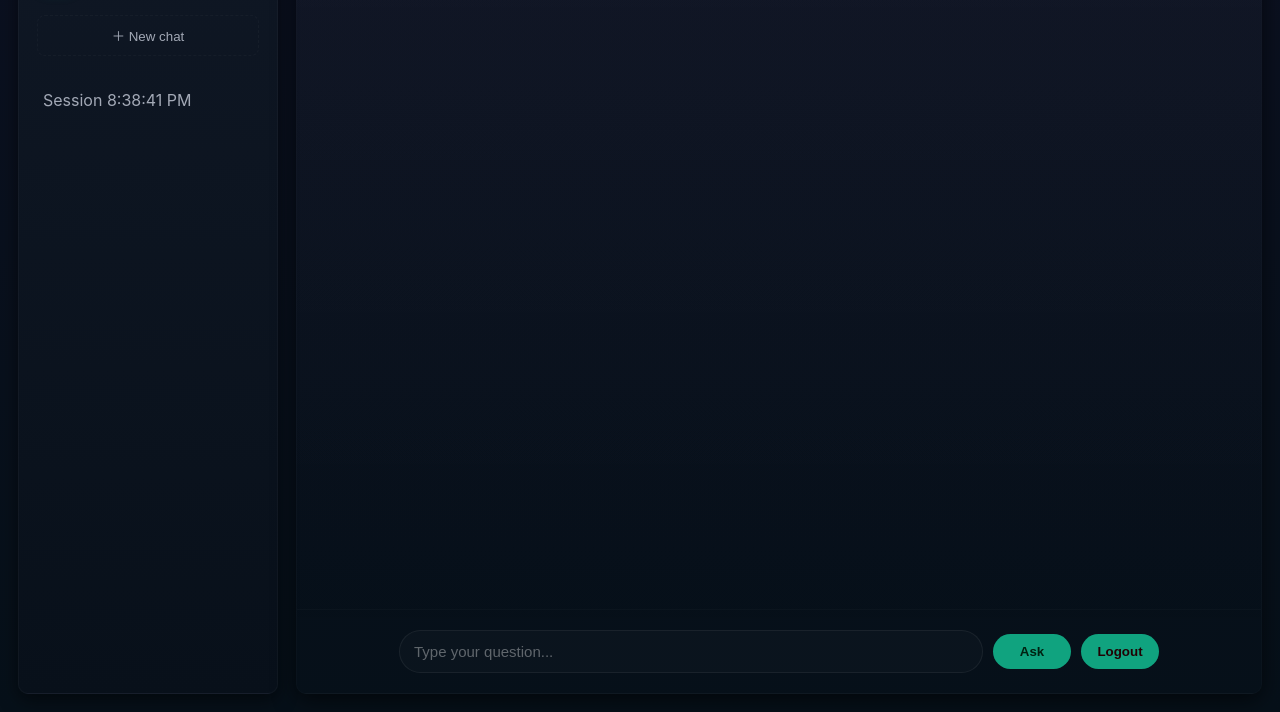
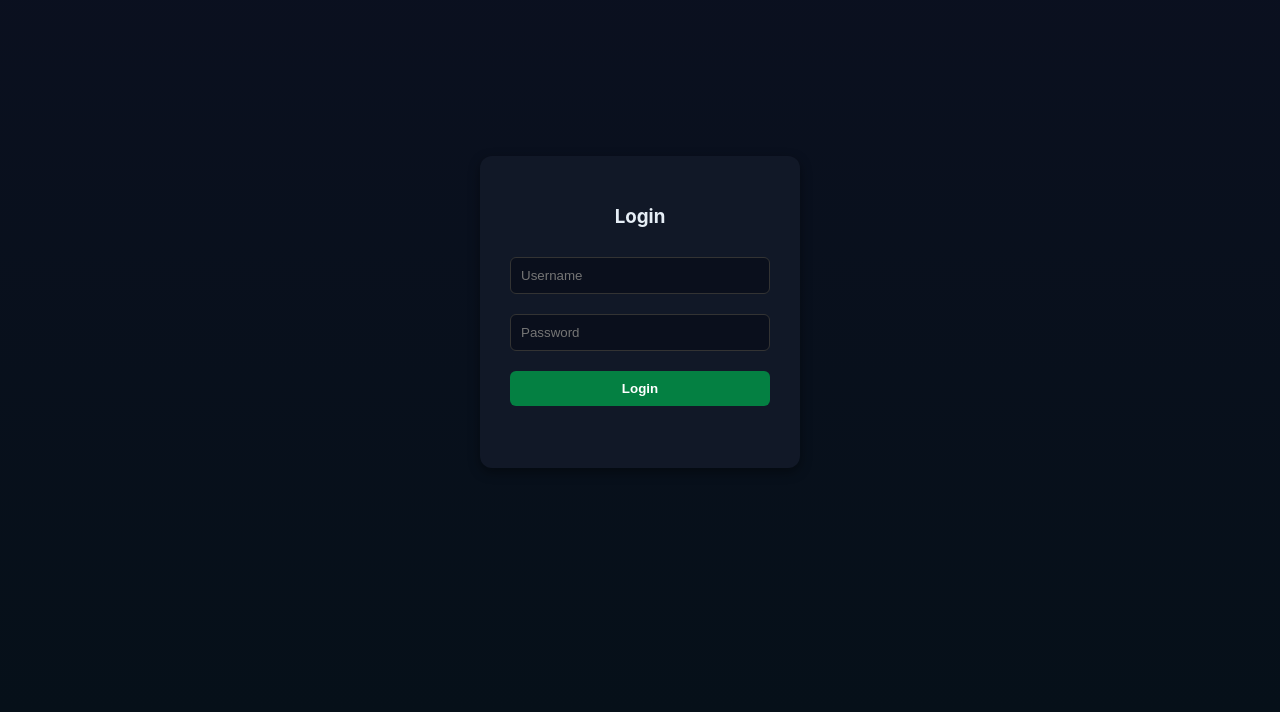
Before and after one commit to Krupz2022/holmesgpt-ui, a plain HTML site: page web/index.html in a window 1280 px wide. Shown: the part 88-800 px from the top of the page. Drawn offline with Linux system fonts and the light colour scheme.

Commit message:
Added local auth + oauth flow on frontend

```diff
--- a/web/app.js
+++ b/web/app.js
@@ -1,19 +1,17 @@
-// app.js — keep both user and ai messages in history (up to last 6 exchanges)
-
 const chatWindow = document.getElementById("chat-window");
 const promptInput = document.getElementById("prompt");
 const sendBtn = document.getElementById("send-btn");
 const convList = document.getElementById("conversations");
 const newConvBtn = document.querySelector(".new-conv");
 
-const maxExchanges = 6; // up to 6 user+ai pairs
-const maxMessages = maxExchanges * 2; // each exchange has user + ai
-const maxChars = 4500; // guardrail for combined prompt length
+const maxExchanges = 6;
+const maxMessages = maxExchanges * 2;
+const maxChars = 4500;
 
-// History: array of { role: "user"|"ai", text: string }, oldest -> newest
+
 let history = [];
 
-//getting sessionid
+
 function getSessionId() {
   let id = localStorage.getItem("sessionId");
   if (!id) {
@@ -47,7 +45,7 @@ async function sendLatestTurn() {
   const nowISO = new Date().toISOString();
   const payload = {
     sessionId,
-    turn: getTurn() + 1, // 1-based index per exchange
+    turn: getTurn() + 1,
     messages: [
       { role: m1.role, text: m1.text, ts: nowISO },
       { role: m2.role, text: m2.text, ts: nowISO },
@@ -67,7 +65,7 @@ async function sendLatestTurn() {
   }
 }
 
-// UI helpers
+
 function addMessage(text, who) {
   const div = document.createElement("div");
   div.className = `message ${who}`;
@@ -90,31 +88,27 @@ function truncateForList(s, n = 60) {
   return s.length > n ? s.slice(0, n - 1) + "…" : s;
 }
 
-// Build combined prompt from history + current newPrompt.
-// Format: chronological messages (User/AI labeled), then the new User prompt as the final line.
-// Ensures total length <= maxChars by dropping oldest exchanges first.
+
 function buildCombinedPrompt(newPrompt) {
-  // clone history texts into labeled parts
+
   const parts = history.map(m => `${m.role === "user" ? "User:" : "AI:"} ${m.text}`);
 
-  // append the new prompt as the last "User:" entry
+
   parts.push(`User: ${newPrompt}`);
 
-  // join with double newline for clarity
+
   let combined = parts.join("\n\n");
 
-  // If too long, drop oldest exchange pairs (user+ai)
-  // We'll drop two messages at a time to preserve pair structure where possible.
+
   while (combined.length > maxChars && parts.length > 1) {
-    // remove the oldest two items if possible (first user and maybe ai)
-    // but to be safe remove one item first, then loop again if needed
-    parts.shift(); // remove oldest message
-    // try to keep consistent pairs by removing another if still too long
+
+    parts.shift();
+
     if (combined.length > maxChars && parts.length > 1) parts.shift();
     combined = parts.join("\n\n");
   }
 
-  // Final safeguard: if still too long, truncate from the front so the tail remains
+
   if (combined.length > maxChars) {
     combined = combined.slice(combined.length - maxChars);
   }
@@ -122,8 +116,7 @@ function buildCombinedPrompt(newPrompt) {
   return combined;
 }
 
-// Push a user message then later an ai message after success.
-// Ensures history length <= maxMessages by dropping oldest messages.
+
 function pushUserAndAi(userText, aiText) {
   history.push({ role: "user", text: userText });
   history.push({ role: "ai", text: aiText });
@@ -133,19 +126,19 @@ function pushUserAndAi(userText, aiText) {
   sendLatestTurn();
 }
 
-// Networking + UI flow
+
 async function sendPrompt() {
   const prompt = promptInput.value.trim();
   if (!prompt) return;
 
-  // show user message locally (single prompt as user typed)
+
   addMessage(prompt, "user");
   promptInput.value = "";
 
-  // build combined prompt (includes historical user+ai and this user)
+
   const combinedPrompt = buildCombinedPrompt(prompt);
 
-  // show temporary thinking indicator
+
   const loading = addMuted("Thinking…");
 
   try {
@@ -167,17 +160,17 @@ async function sendPrompt() {
 
     if (data.error) {
       addMessage("Error: " + data.error, "ai");
-      // do NOT push to history on error
+
     } else {
 
       let aiReply = data.output.trim();
       if (aiReply.startsWith("AI:")) {
         aiReply = aiReply.slice(3).trim();
       }
-      // show AI response
+
       addMessage(data.output, "ai");
 
-      // push both user and ai into history for future context
+
       pushUserAndAi(prompt, data.output);
 
     }
@@ -189,7 +182,7 @@ async function sendPrompt() {
   }
 }
 
-// Conversation list item helper (non-persistent)
+
 function pushConversation(name) {
   const div = document.createElement("div");
   div.className = "conv-item";
@@ -200,7 +193,7 @@ function pushConversation(name) {
 
 newConvBtn.addEventListener("click", () => {
   chatWindow.innerHTML = "";
-  history = []; // reset history for new conversation
+  history = [];
   saveHistory();
   pushConversation("New chat " + new Date().toLocaleTimeString());
   promptInput.focus();
@@ -218,9 +211,44 @@ promptInput.addEventListener("keydown", (e) => {
 pushConversation("Session " + new Date().toLocaleTimeString());
 promptInput.focus();
 
-async function logOut(){
-  document.getElementById("logout-btn").addEventListener("click", function () {
-  window.location.href = "/logout";
-  });
+
+function hasOauthCookie() {
+  return document.cookie.split(';').some(cookie => cookie.trim().startsWith("_oauth2_proxy="));
 }
+
+function logOut() {
+  if (hasOauthCookie()) {
+    window.location.href = "/logout";
+  } else {
+    document.getElementById("mainbody").classList.add("hidden");
+    document.getElementById("login").classList.remove("hidden");
+  }
+}
+
 logOut();
+
+const validUser = "Admin";
+const validPass = "Pass";
+
+function login(e) {
+  if (e && e.preventDefault) e.preventDefault();
+  const msg = document.getElementById("message");
+
+  if (hasOauthCookie()) {
+    document.getElementById("login").classList.add("hidden");
+    document.getElementById("mainbody").classList.remove("hidden");
+    msg.textContent = "";
+  } else {
+    const user = document.getElementById("username").value;
+    const pass = document.getElementById("password").value;
+
+    if (user === validUser && pass === validPass) {
+      msg.textContent = "";
+      document.getElementById("login").classList.add("hidden");
+      document.getElementById("mainbody").classList.remove("hidden");
+    } else {
+      msg.style.color = "red";
+      msg.textContent = "Invalid username or password.";
+    }
+  }
+}
--- a/web/index.html
+++ b/web/index.html
@@ -7,7 +7,18 @@
   <link rel="stylesheet" href="styles.css" />
 </head>
 <body>
-  <div class="app">
+
+  <div id="login" class="login-wrapper">
+    <div class="login-box">
+      <h3>Login</h3>
+      <input type="text" id="username" placeholder="Username" />
+      <input type="password" id="password" placeholder="Password" />
+      <button onclick="login()">Login</button>
+      <p id="message"></p>
+    </div>
+  </div>
+
+  <div id="mainbody" class="app hidden">
     <aside class="sidebar">
       <div class="brand">
         <div class="logo">AI</div>
@@ -36,7 +47,7 @@
         <div class="composer-inner">
           <input id="prompt" type="text" placeholder="Type your question..." autocomplete="off" />
           <button id="send-btn" class="send">Ask</button>
-          <button id="logout-btn" class="logout">Logout</button>
+          <button id="logout-btn" onclick="logOut()" class="logout">Logout</button>
         </div>
       </footer>
     </main>
--- a/web/styles.css
+++ b/web/styles.css
@@ -60,6 +60,50 @@ html,body{height:100%;margin:0;font-family:Inter, ui-sans-serif, system-ui, -app
 .send{padding:10px 16px;border-radius:999px;background:var(--accent);color:#021;border:none;cursor:pointer;min-width:78px;font-weight:600}
 .logout{padding:10px 16px;border-radius:999px;background:var(--accent);color:rgb(34, 0, 3);border:none;cursor:pointer;min-width:78px;font-weight:600}
 
+.hidden {
+  display: none;
+}
+
+.login-wrapper {
+  height: 100vh;
+  display: flex;
+  justify-content: center;
+  align-items: center;
+}
+.login-wrapper.hidden { display: none; }
+
+.login-box {
+  display: grid;
+  background: #111827;
+  padding: 30px;
+  border-radius: 12px;
+  box-shadow: 0 4px 12px rgba(0, 0, 0, 0.4);
+  width: 320px;
+  text-align: center;
+}
+.login-box button {
+  width: 100%;
+  padding: 10px;
+  margin-top: 10px;
+  border: none;
+  border-radius: 6px;
+  cursor: pointer;
+  background-color: rgb(4, 128, 66);
+  color: white;
+  font-weight: bold;
+  transition: background 0.3s;
+}
+
+.login-box input {
+  width: 100%;
+  padding: 10px;
+  margin: 10px 0;
+  border: 1px solid #333;
+  border-radius: 6px;
+  background-color: #0a0f1c;
+  color: white;
+}
+
 /* small screens */
 @media (max-width:900px){
   .sidebar{display:none}
```
